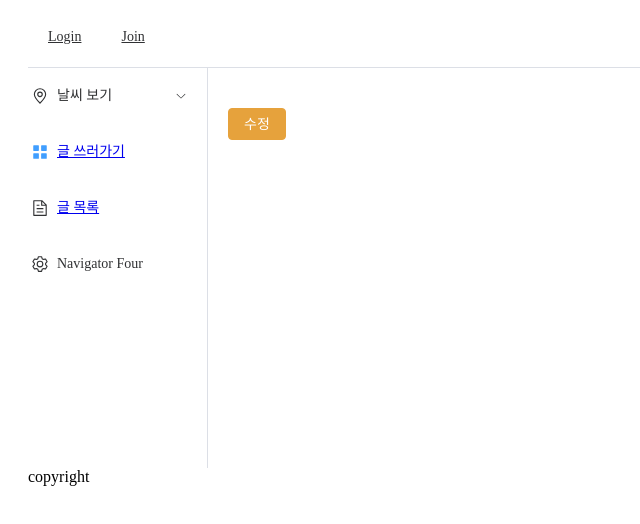
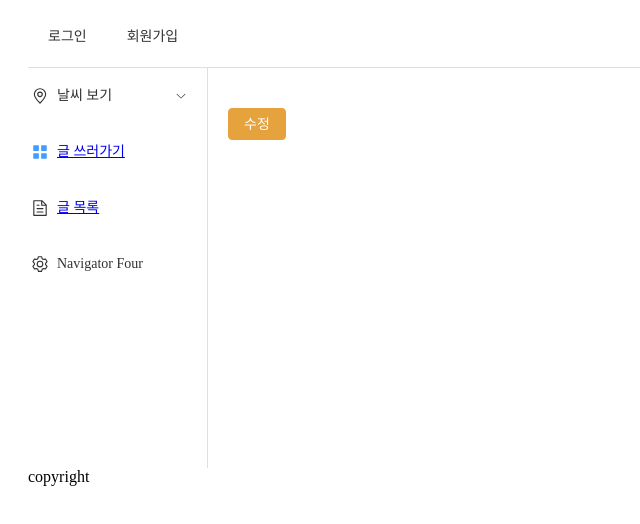
Before and after one commit to Park-Kwanwoo/weather-community, a Vue app in the folder front/: page /post/1 in a window 1280 px wide. Shown: the top 524 px of the page, without its empty margins (0-640 px from the left). Built offline with nearby package versions, Linux system fonts and the light colour scheme; no server answers; a web font is replaced by a local one.

Commit message:
페이지 이동 함수 추가

```diff
--- a/front/src/components/Header.vue
+++ b/front/src/components/Header.vue
@@ -2,9 +2,10 @@
   <el-header class="header">
     <el-menu mode="horizontal">
       <img alt="" src="">
-      <el-menu-item><router-link v-if="!isAuth" to="login">Login</router-link></el-menu-item>
-      <el-menu-item><router-link v-if="!isAuth" to="join">Join</router-link></el-menu-item>
-      <el-menu-item><router-link v-if="isAuth" to="join">내 정보</router-link></el-menu-item>
+      <el-menu-item v-if="!getIsAuth" @click="login">로그인</el-menu-item>
+      <el-menu-item v-if="!getIsAuth" @click="join">회원가입</el-menu-item>
+      <el-menu-item v-if="getIsAuth" @click="myInfo">내 정보</el-menu-item>
+      <el-menu-item v-if="getIsAuth" @click="logout">로그아웃</el-menu-item>
     </el-menu>
   </el-header>
 </template>
@@ -13,11 +14,25 @@
 
 import {useAuthStore} from "@/stores/auth";
 import {storeToRefs} from "pinia";
+import {useRouter} from "vue-router";
 
 const auth = useAuthStore();
-const { isAuth } = storeToRefs(auth)
+const { getIsAuth } = storeToRefs(auth)
+const router = useRouter();
 
-
+const logout = function () {
+  auth.clear();
+  router.replace({name: 'home'})
+};
+const login = () => {
+  router.replace( {name: 'login'})
+}
+const join = () => {
+  router.replace( {name: 'join'})
+}
+const myInfo = () => {
+  router.replace( {name: 'myInfo'})
+}
 </script>
 
 <style >
```
